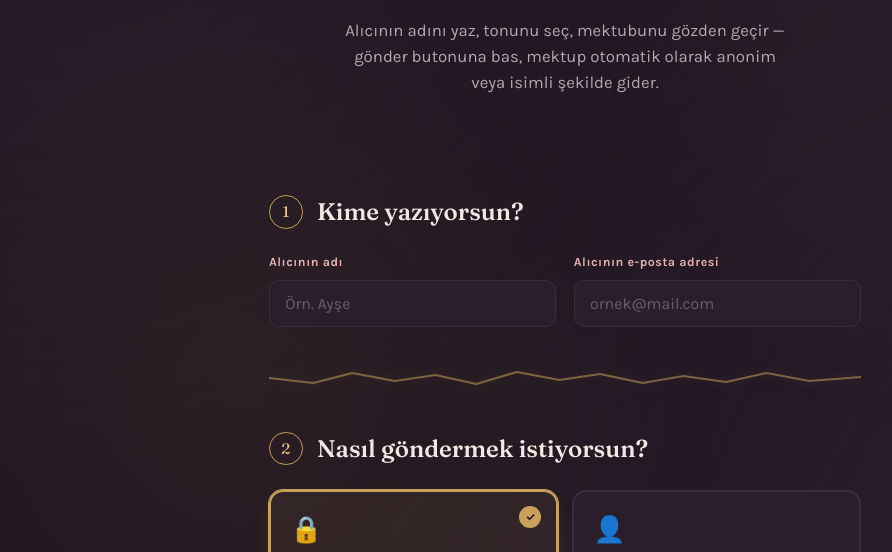
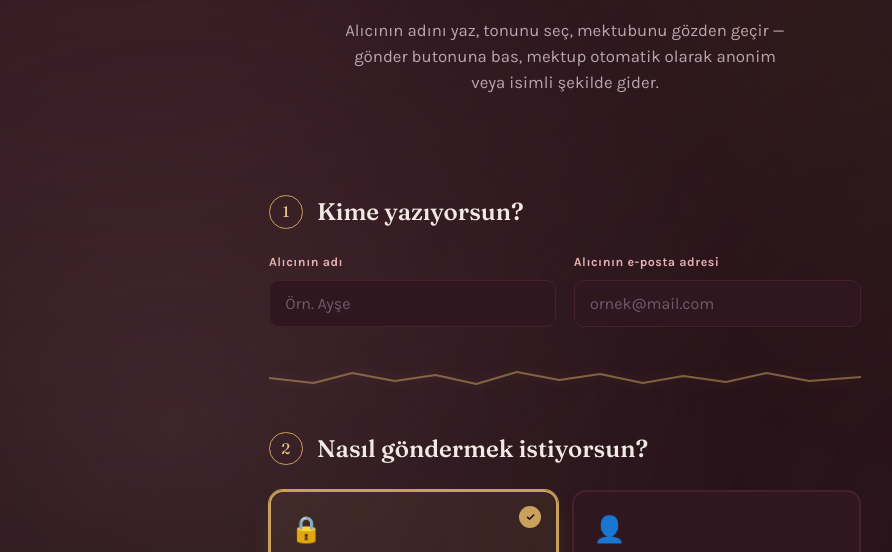
Before and after one commit to denizelmali/hadi-barisalim, a website: page public/index.html in a window 1280 px wide. Shown: the part 227-779 px from the top of the page, without its empty margins (75-967 px from the left). Drawn offline with Linux system fonts and the light colour scheme.

Commit message:
style: duygusal ve derin bordo/gul kurusu tema renkleri

```diff
--- a/public/style.css
+++ b/public/style.css
@@ -1,7 +1,7 @@
 :root {
-  --ink: #1E1520;
-  --ink-soft: #2A1E2C;
-  --ink-line: #3C2D3E;
+  --ink: #231117;
+  --ink-soft: #30171F;
+  --ink-line: #45212C;
   --gold: #C9A15B;
   --gold-bright: #E7C685;
   --rose: #E3AFB0;
@@ -30,8 +30,8 @@ body {
   margin: 0;
   background: var(--ink);
   background-image:
-    radial-gradient(circle at 10% 0%, rgba(42, 30, 44, 0.8) 0%, transparent 50%),
-    radial-gradient(circle at 90% 100%, rgba(60, 45, 62, 0.4) 0%, transparent 50%);
+    radial-gradient(circle at 15% 0%, rgba(69, 33, 44, 0.7) 0%, transparent 60%),
+    radial-gradient(circle at 85% 100%, rgba(48, 23, 31, 0.6) 0%, transparent 60%);
   background-attachment: fixed;
   color: var(--text);
   font-family: var(--font-body);
@@ -46,8 +46,8 @@ body::before {
   position: fixed;
   top: 0; left: 0; right: 0; bottom: 0;
   background:
-    radial-gradient(circle at 25% 75%, rgba(201, 161, 91, 0.08), transparent 40%),
-    radial-gradient(circle at 75% 25%, rgba(227, 175, 176, 0.06), transparent 40%);
+    radial-gradient(circle at 20% 80%, rgba(227, 175, 176, 0.12), transparent 45%),
+    radial-gradient(circle at 80% 20%, rgba(201, 161, 91, 0.08), transparent 45%);
   pointer-events: none;
   z-index: -1;
   animation: ambient-pulse 15s ease-in-out infinite alternate;
```
